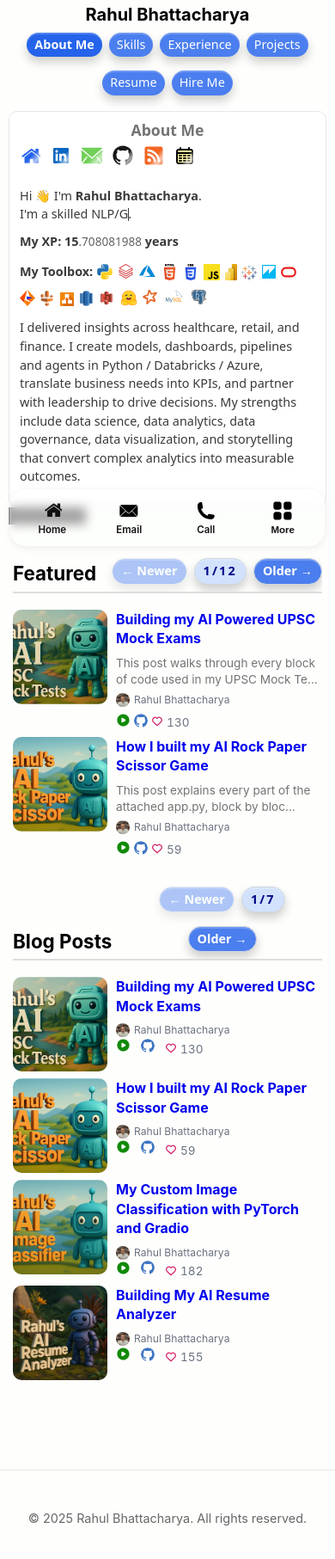
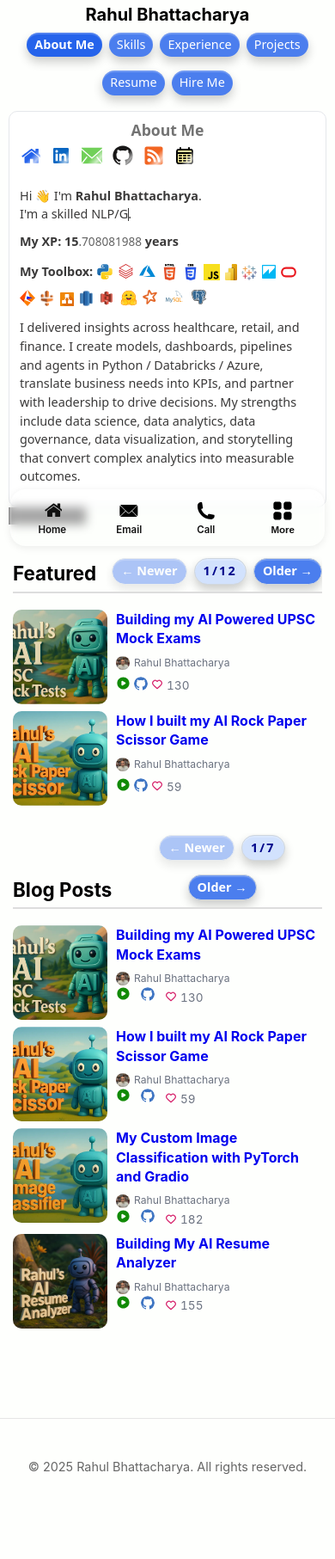
Before and after one commit to RahulBhattacharya1/RahulBhattacharya1.github.io, a Jekyll site: the page built from index.html, in a window 390 px wide, cut to the strip 255-2078 px from the top of the page. Shown: the top 1813 px of the strip at 86% size. Built offline with Jekyll 4.4.1, drawn with Linux system fonts in a browser that asks for light colours; the list of posts is cut into pages by our own code; after the commit the page ends 2018 px from its top, so only the background shows below that; grey boxes are pictures that could not be loaded.

Commit message:
Update index.html

```diff
--- a/index.html
+++ b/index.html
@@ -304,7 +304,7 @@ title: "Rahul's Portfolio"
 /* MOBILE: neutralize main.scss card constraints that create gaps */
 @media (max-width: 720px) {
 
-  #post-strip .post-text .snippet{ display:none !important; }
+  .post-text .snippet{ display:none !important; }
 
   /* Let the list be a vertical stack with controlled spacing */
    .post-strip{
```
